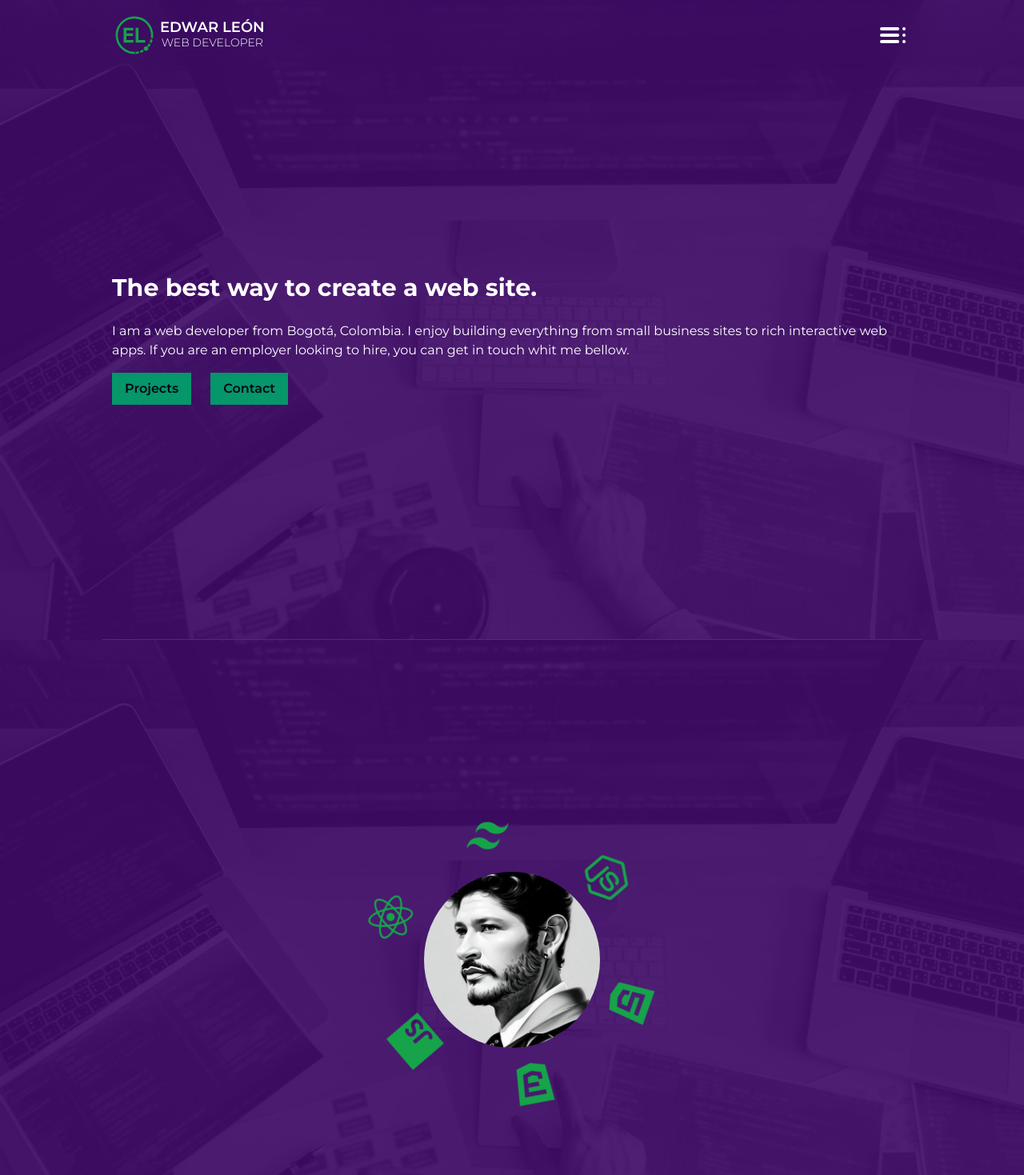
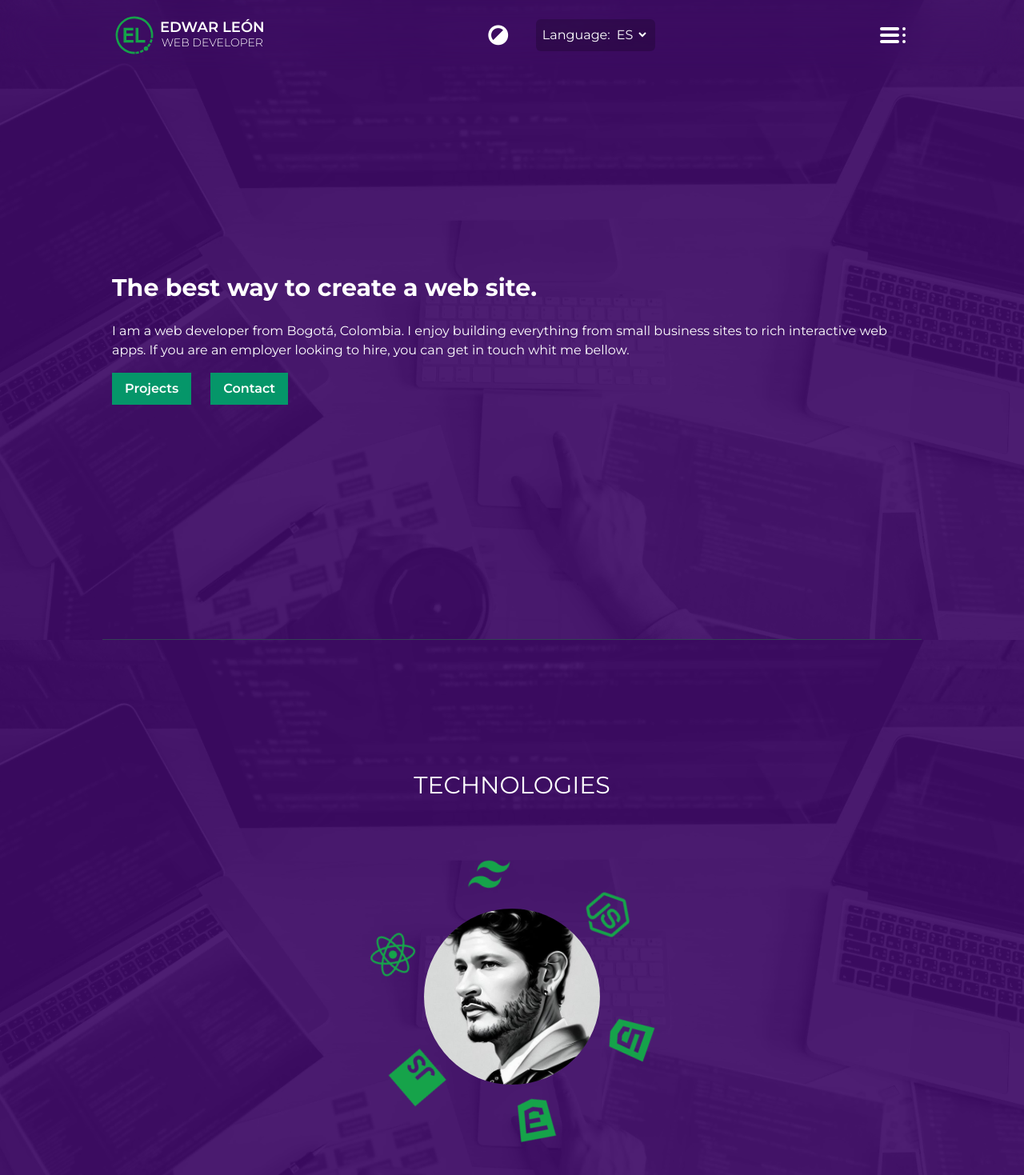
Before and after one commit to EdwarLe/portfolio-edwar-react, a React (Vite) app: page / in a window 1280 px wide. Shown: the top 1469 px of the page at 80% size. Built offline with nearby package versions, Linux system fonts and the light colour scheme.

Commit message:
create darkMode and fixed visual bug in skills

```diff
--- a/index.html
+++ b/index.html
@@ -1,5 +1,5 @@
 <!doctype html>
-<html lang="en">
+<html lang="en" class="dark">
   <head>
     <meta charset="UTF-8" />
     <link href='https://unpkg.com/boxicons@2.1.4/css/boxicons.min.css' rel='stylesheet'>
--- a/src/App.jsx
+++ b/src/App.jsx
@@ -1,4 +1,4 @@
-import { useState } from "react";
+import { useEffect, useState } from "react";
 import "./App.css";
 import Header from "./components/Header";
 import MainPage from "./components/MainPage";
@@ -7,23 +7,51 @@ import Menu from "./components/Menu";
 function App() {
   const [menuSlider, setMenuSlider] = useState(false);
   const [isContactModal, setIsContactModal] = useState(false);
+  const [isDarkMode, setIsDarkMode] = useState(null);
 
-
-    const handleMenuSlider = () => {
-      setMenuSlider(!menuSlider);
-    };
+  const handleMenuSlider = () => {
+    setMenuSlider(!menuSlider);
+  };
 
   const handleCloseContactForm = () => {
     setIsContactModal(!isContactModal);
   };
 
+  const handleDarkMode = () => {
+    setIsDarkMode(isDarkMode === "dark" ? "" : "dark");
+  };
+
+
+  useEffect(() => {
+    const darkInLocal = localStorage.getItem("dark");
+    if(darkInLocal) {
+      document.documentElement.classList.remove('dark')
+      localStorage.removeItem('dark')
+    } else {
+      document.documentElement.classList.add('dark')
+      localStorage.setItem('dark', true)
+    }
+  }, [isDarkMode]);
+
   return (
     <main className="bg-[url(/bgPortfolio.webp)] bg-cover bg-fixed bg-center min-h-screen w-full  font-montserrat text-white overflow-hidden">
-      <div className="bg-purple-950/90">
+      <div className="bg-purple-950/90 dark:bg-black/80 transition-colors">
         <section className="bg-transparent fixed w-full h-[88px] backdrop-blur-xl z-20">
-          <Header setMenuSlider={setMenuSlider} menuSlider={menuSlider} handleCloseContactForm={handleCloseContactForm} handleMenuSlider={handleMenuSlider}/>
+          <Header
+            setMenuSlider={setMenuSlider}
+            menuSlider={menuSlider}
+            handleCloseContactForm={handleCloseContactForm}
+            handleMenuSlider={handleMenuSlider}
+            handleDarkMode={handleDarkMode}
+            isDarkMode={isDarkMode}
+          />
         </section>
-        <Menu menuSlider={menuSlider} handleCloseContactForm={handleCloseContactForm} handleMenuSlider={handleMenuSlider} />
+        <Menu
+          menuSlider={menuSlider}
+          handleCloseContactForm={handleCloseContactForm}
+          handleMenuSlider={handleMenuSlider}
+          handleDarkMode={handleDarkMode}
+        />
         <MainPage
           handleCloseContactForm={handleCloseContactForm}
           isContactModal={isContactModal}
--- a/src/components/Header.jsx
+++ b/src/components/Header.jsx
@@ -1,17 +1,23 @@
 import HamburguerMenu from "./HamburguerMenu";
 import LogoSvg from "./LogoSvg";
+import MenuDarkLanguage from "./MenuDarkLanguage";
 
-const Header = ({handleMenuSlider}) => {
+const Header = ({ handleMenuSlider, handleDarkMode, isDarkMode }) => {
   return (
     <nav className="h-full flex w-[min(100%,_1024px)] mx-auto justify-between p-4 items-center">
       <section className="flex gap-2 items-center">
         <div className="w-12">
-          <LogoSvg />
+          <LogoSvg isDarkMode={isDarkMode} />
         </div>
         <div>
-          <h3 className="font-semibold text-lg text-center leading-none">EDWAR LEÓN</h3>
+          <h3 className="font-semibold text-lg text-center leading-none">
+            EDWAR LEÓN
+          </h3>
           <h6 className="font-light text-sm text-center">WEB DEVELOPER</h6>
         </div>
+      </section>
+      <section className="hidden min-[500px]:flex">
+        <MenuDarkLanguage handleDarkMode={handleDarkMode} />
       </section>
       <HamburguerMenu handleMenuSlider={handleMenuSlider} />
     </nav>
--- a/src/components/Home.jsx
+++ b/src/components/Home.jsx
@@ -6,9 +6,9 @@ const Home = ({handleCloseContactForm}) => {
                 <h1 className="text-3xl font-bold">The best way to create a web site.</h1>
                 <p>I am a web developer from Bogotá, Colombia. I enjoy building everything from small business sites to rich interactive web apps. If you are an employer looking to hire, you can get in touch whit me bellow.</p>
             </article>
-            <section className="flex gap-6">
-                <a className="bg-emerald-600 text-slate-950 font-semibold p-2 px-4" href="#projects">Projects</a>
-                <button onClick={handleCloseContactForm} className="bg-emerald-600 text-slate-950 font-semibold p-2 px-4">Contact</button>
+            <section className="flex gap-6 text-white">
+                <a className="bg-emerald-600  font-semibold p-2 px-4 hover:bg-purple-600 hover:scale-105 transition-all dark:bg-red-600" href="#projects">Projects</a>
+                <button onClick={handleCloseContactForm} className="bg-emerald-600 font-semibold p-2 px-4 hover:bg-purple-600 hover:scale-105 transition-all dark:bg-red-600">Contact</button>
             </section>
         </section>
     </main>
--- a/src/components/LogoSvg.jsx
+++ b/src/components/LogoSvg.jsx
@@ -1,4 +1,4 @@
-const LogoSvg = () => {
+const LogoSvg = ({isDarkMode}) => {
   return (
     <div>
       <svg
@@ -25,9 +25,9 @@ const LogoSvg = () => {
             >
               <path
                 d="m103.75,51.46l7.91,0l0,51.78l28.45,0l0,6.66l-36.36,0l0,-58.44zm-50.72,0l36.94,0l0,6.66l-29.04,0l0,17.3l27.83,0l0,6.65l-27.83,0l0,21.17l29.75,0l0,6.66l-37.65,0l0,-58.44zm72.99,-41.88c-9.43,-3.91 -19.34,-5.83 -29.16,-5.86c-20.13,-0.07 -39.93,7.75 -54.71,22.54c-22.01,22.01 -28.59,55.12 -16.68,83.87c11.91,28.75 39.98,47.51 71.1,47.51l0,-5c-29.11,0 -55.34,-17.52 -66.48,-44.42c-11.14,-26.9 -4.99,-57.84 15.6,-78.42c20.58,-20.59 51.52,-26.74 78.42,-15.6c26.89,11.14 44.41,37.35 44.42,66.46l-0.1,3.75l-0.27,3.61l-0.29,2.31l4.96,0.63l0.3,-2.35l0.01,-0.06l0,-0.07l0.29,-3.78l0,-0.06l0,-0.06l0.1,-3.87c0,-31.15 -18.76,-59.22 -47.51,-71.13zm39.93,90.18l-0.66,2.32l-1.13,3.35l-1.28,3.25l-0.08,0.17l4.56,2.06l0.1,-0.22l0.02,-0.05l0.02,-0.06l1.34,-3.38l0.02,-0.06l0.02,-0.06l1.17,-3.45l0.02,-0.06l0.02,-0.06l0.67,-2.39l-4.81,-1.36zm-7.57,17.78l-0.26,0.45l-1.87,2.91l-2,2.82l-1.36,1.73l3.93,3.09l1.38,-1.76l0.04,-0.05l0.04,-0.05l2.07,-2.92l0.04,-0.05l0.03,-0.05l1.94,-3.02l0.03,-0.05l0.03,-0.05l0.29,-0.51l-4.33,-2.49zm-12.89,11.86c-4.07,0 -7.37,3.3 -7.37,7.37c0,4.07 3.3,7.37 7.37,7.37c4.07,0 7.37,-3.3 7.37,-7.37c0,-4.07 -3.3,-7.37 -7.37,-7.37zm-14.59,14.54l-3.15,1.61l-3.19,1.44l-2.53,1l1.84,4.65l2.6,-1.02l0.06,-0.03l0.05,-0.02l3.3,-1.49l0.06,-0.03l0.05,-0.03l3.19,-1.63l-2.28,-4.45zm-18.07,6.83l-1.75,0.41l-3.58,0.64l-3.59,0.45l-0.57,0.04l0.38,4.99l0.65,-0.05l0.07,0l0.06,-0.01l3.72,-0.48l0.07,0l0.06,-0.02l3.67,-0.65l0.06,-0.01l0.06,-0.02l1.81,-0.41l-1.12,-4.88z"
-                fill="#16a34a"
+                fill={isDarkMode === 'dark' ? '#dc2626' : '#16a34a'}
                 id="path4564"
-                stroke="#16a34a"
+                stroke={isDarkMode === 'dark' ? '#dc2626' : '#16a34a'}
                 strokeMiterlimit="4"
                 strokeWidth="4"
               />
--- /dev/null
+++ b/src/components/MenuDarkLanguage.jsx
@@ -0,0 +1,17 @@
+const MenuDarkLanguage = ({handleDarkMode}) => {
+  return (
+    <section className="flex items-center justify-between w-full gap-8">
+        <div onClick={handleDarkMode} className="text-3xl flex items-center cursor-pointer hover:rotate-180 transition-transform">
+          <i className="bx bxs-adjust-alt"></i>
+        </div>
+        <div className="bg-black/20 p-2 rounded-md">
+          <span>Language: </span>
+          <select className="bg-transparent outline-none" name="lng" id="lng">
+            <option className="bg-black/60" value="es">ES</option>
+            <option className="bg-black/60" value="en">EN</option>
+          </select>
+        </div>
+      </section>
+  )
+}
+export default MenuDarkLanguage
--- a/src/components/ProjectUnit.jsx
+++ b/src/components/ProjectUnit.jsx
@@ -2,11 +2,11 @@ const ProjectUnit = ({title, img, gitHub, demo, skill1, skill2, skill3, skill4,
   return (
     <article className="bg-zinc-900 grid place-items-center gap-4 p-2">
         <h3 className="uppercase font-semibold">{title}</h3>
-        <div className={`h-56 ${img} bg-cover w-11/12 bg-[center_bottom] border-2 border-green-600`}>
+        <div className={`h-56 ${img} bg-cover w-11/12 bg-[center_bottom] border-2 border-green-600 dark:border-red-600 transition-colors`}>
           {/* <img className="object-top" src={img} alt="" /> */}
           <section className="flex gap-2 justify-center items-end h-full">
-            <a className="bg-green-600 px-4 mb-6 shadow-xl shadow-slate-950 hover:scale-105 hover:bg-purple-600 transition-all" href={gitHub} target="_blank">GITHUB</a>
-            <a className="bg-purple-600 px-4 mb-6 shadow-xl shadow-slate-950 hover:scale-105 hover:bg-green-600 transition-transform" href={demo} target="_blank">DEMO</a>
+            <a className="bg-green-600 px-4 mb-6 shadow-xl shadow-slate-950 hover:scale-105 hover:bg-purple-600 transition-all dark:bg-red-600" href={gitHub} target="_blank">GITHUB</a>
+            <a className="bg-purple-600 px-4 mb-6 shadow-xl shadow-slate-950 hover:scale-105 hover:bg-green-600 transition-transform dark:bg-red-600" href={demo} target="_blank">DEMO</a>
           </section>
         </div>
         <section className=" text-3xl flex flex-wrap gap-2 justify-center items-center w-11/12">
--- a/src/components/Skills.jsx
+++ b/src/components/Skills.jsx
@@ -1,29 +1,30 @@
 const Skills = () => {
   return (
-    <section className="min-h-screen border-b border-slate-700 flex justify-center items-center w-full">
+    <section className="min-h-screen border-b border-slate-700 flex flex-col justify-center items-center w-full gap-14">
+      <h2 className="text-3xl">TECHNOLOGIES</h2>
       <article className="w-full grid place-items-center relative">
         <div className="rounded-full overflow-hidden w-[min(55%,220px)] grid place-items-center absolute">
           <img src="/Profile2.jpg" alt="" />
         </div>
-        <section className="rounded-full w-[min(95%,380px)] aspect-square relative text-green-600">
-          <div className="h-full aspect-square absolute animate-[spin_linear_20s_infinite]">
-            <div className="absolute left-1/2 -translate-x-1/2 origin-[50%_min(300%,220px)] ">
-              <i className="bx bxl-html5 text-[min(15vw,68px)]"></i>
+        <section className=" w-[min(95%,380px)] aspect-square relative text-green-600 dark:text-red-600 transition-colors">
+          <div className="h-full rounded-full aspect-square absolute animate-[spin_linear_infinite_20s]">
+            <div className="absolute left-1/2 -translate-x-1/2 origin-[50%_min(300%,220px)] h-1/6 aspect-square">
+              <i className="bx bxl-html5 text-[min(15vw,_68px)]"></i>
             </div>
-            <div className="absolute left-1/2 -translate-x-1/2 rotate-[60deg] origin-[50%_min(270%,220px)] ">
-              <i className="bx bxl-css3 text-[min(15vw,68px)]"></i>
+            <div className="absolute left-1/2 -translate-x-1/2 rotate-[60deg] origin-[50%_min(300%,220px)] h-1/6 aspect-square">
+              <i className="bx bxl-css3 text-[min(15vw,_68px)]"></i>
             </div>
-            <div className="absolute left-1/2 -translate-x-1/2 rotate-[120deg] origin-[50%_min(270%,220px)] ">
-              <i className="bx bxl-javascript text-[min(15vw,68px)]"></i>
+            <div className="absolute left-1/2 -translate-x-1/2 rotate-[120deg] origin-[50%_min(300%,220px)] h-1/6 aspect-square">
+              <i className="bx bxl-javascript text-[min(15vw,_68px)]"></i>
             </div>
-            <div className="absolute left-1/2 -translate-x-1/2 rotate-[180deg] origin-[50%_min(270%,220px)] ">
-              <i className="bx bxl-react text-[min(15vw,68px)]"></i>
+            <div className="absolute left-1/2 -translate-x-1/2 rotate-[180deg] origin-[50%_min(300%,220px)] h-1/6 aspect-square">
+              <i className="bx bxl-react text-[min(15vw,_68px)]"></i>
             </div>
-            <div className="absolute left-1/2 -translate-x-1/2 rotate-[240deg] origin-[50%_min(270%,220px)] ">
-              <i className="bx bxl-tailwind-css text-[min(15vw,68px)]"></i>
+            <div className="absolute left-1/2 -translate-x-1/2 rotate-[240deg] origin-[50%_min(300%,220px)] h-1/6 aspect-square">
+              <i className="bx bxl-tailwind-css text-[min(15vw,_68px)]"></i>
             </div>
-            <div className="absolute left-1/2 -translate-x-1/2 rotate-[300deg] origin-[50%_min(270%,220px)] ">
-              <i className="bx bxl-nodejs text-[min(15vw,68px)]"></i>
+            <div className="absolute left-1/2 -translate-x-1/2 rotate-[300deg] origin-[50%_min(300%,220px)] h-1/6 aspect-square flex justify-center items-center">
+              <i className="bx bxl-nodejs text-[min(15vw,_68px)]"></i>
             </div>
           </div>
         </section>
--- a/tailwind.config.js
+++ b/tailwind.config.js
@@ -4,6 +4,7 @@ export default {
     "./index.html",
     "./src/**/*.{js,ts,jsx,tsx}",
   ],
+  darkMode: 'class',
   theme: {
     fontFamily: {
       'montserrat' : ['Montserrat', 'sans-serif']
```
Also changed, not shown: src/components/Menu.jsx (+23 -9 lines).
